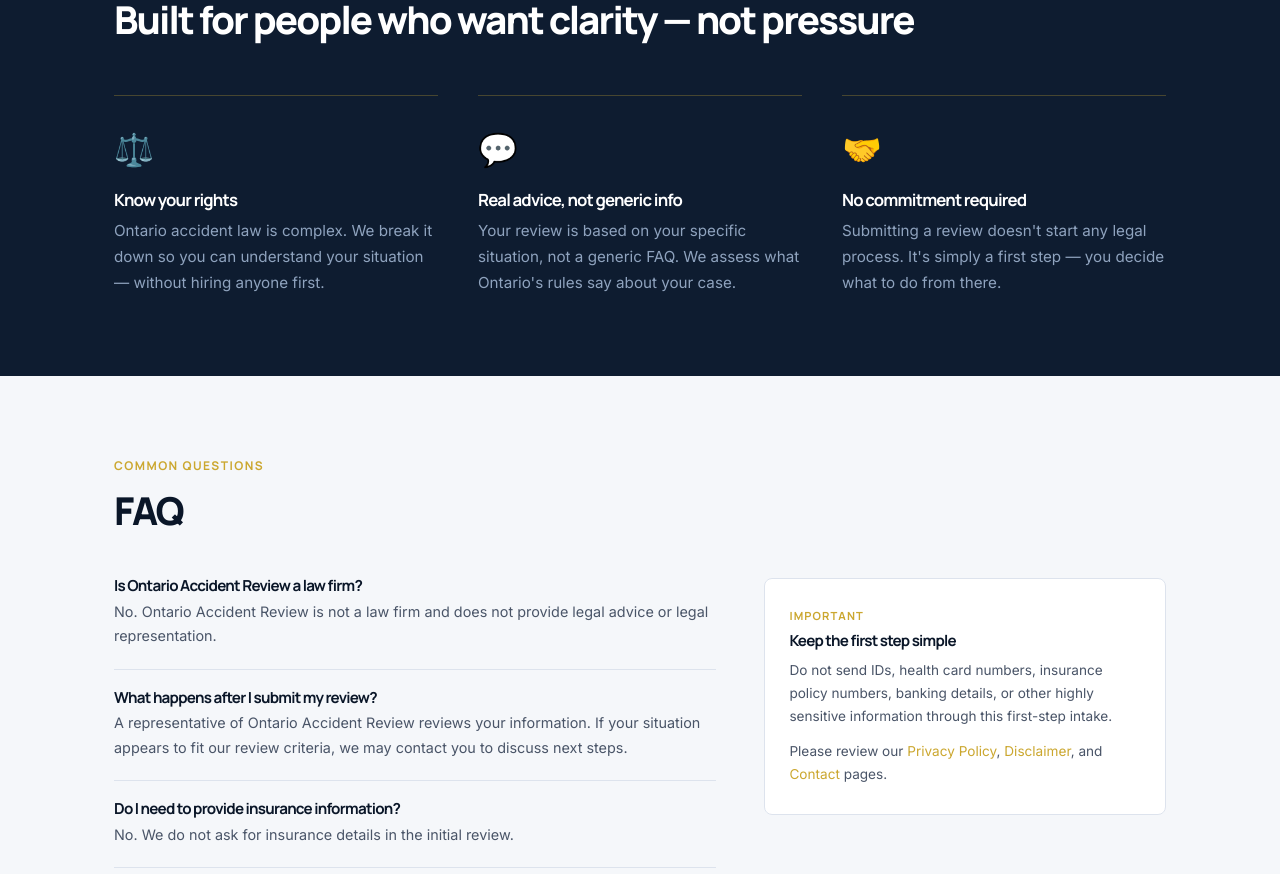
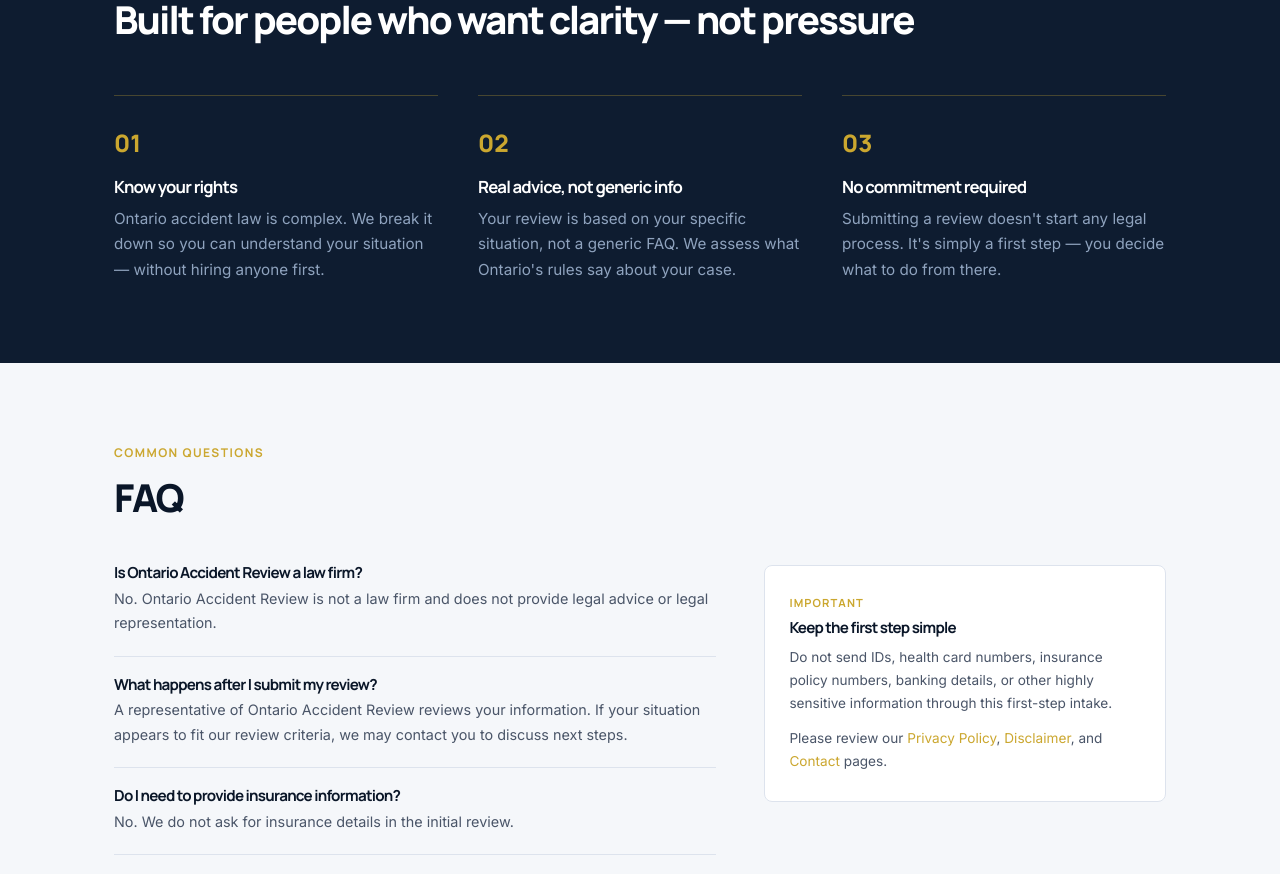
Before and after one commit to jyoung905/OARreal, a Next.js app: page / in a window 1280 px wide. Shown: the part 2180-3054 px from the top of the page. Built offline with nearby package versions, Linux system fonts and the light colour scheme.

Commit message:
Update ValueSection.jsx

```diff
--- a/components/ValueSection.jsx
+++ b/components/ValueSection.jsx
@@ -1,8 +1,8 @@
 export function ValueSection() {
   const items = [
-    { icon: '⚖️', title: 'Know your rights', body: "Ontario accident law is complex. We break it down so you can understand your situation — without hiring anyone first." },
-    { icon: '💬', title: 'Real advice, not generic info', body: "Your review is based on your specific situation, not a generic FAQ. We assess what Ontario's rules say about your case." },
-    { icon: '🤝', title: 'No commitment required', body: "Submitting a review doesn't start any legal process. It's simply a first step — you decide what to do from there." },
+    { icon: '01', title: 'Know your rights', body: "Ontario accident law is complex. We break it down so you can understand your situation — without hiring anyone first." },
+    { icon: '02', title: 'Real advice, not generic info', body: "Your review is based on your specific situation, not a generic FAQ. We assess what Ontario's rules say about your case." },
+    { icon: '03', title: 'No commitment required', body: "Submitting a review doesn't start any legal process. It's simply a first step — you decide what to do from there." },
   ];
   return (
     <section style={{background:'#0e1c30',padding:'80px 0'}}>
@@ -12,7 +12,7 @@
         <div style={{display:'grid',gridTemplateColumns:'repeat(auto-fit,minmax(280px,1fr))',gap:40}}>
           {items.map(item => (
             <div key={item.title} style={{borderTop:'1px solid rgba(203,167,47,0.3)',paddingTop:28}}>
-              <div style={{fontSize:'2rem',marginBottom:16}}>{item.icon}</div>
+              <div style={{fontSize:'1.5rem',fontFamily:'Manrope,sans-serif',fontWeight:800,color:'#cba72f',marginBottom:16}}>{item.icon}</div>
               <h3 style={{color:'#fff',fontFamily:'Manrope,sans-serif',fontSize:'1.05rem',fontWeight:700,marginBottom:10,marginTop:0}}>{item.title}</h3>
               <p style={{color:'#8fa3be',fontFamily:'Inter,sans-serif',fontSize:'0.95rem',lineHeight:1.7,margin:0}}>{item.body}</p>
             </div>
```
